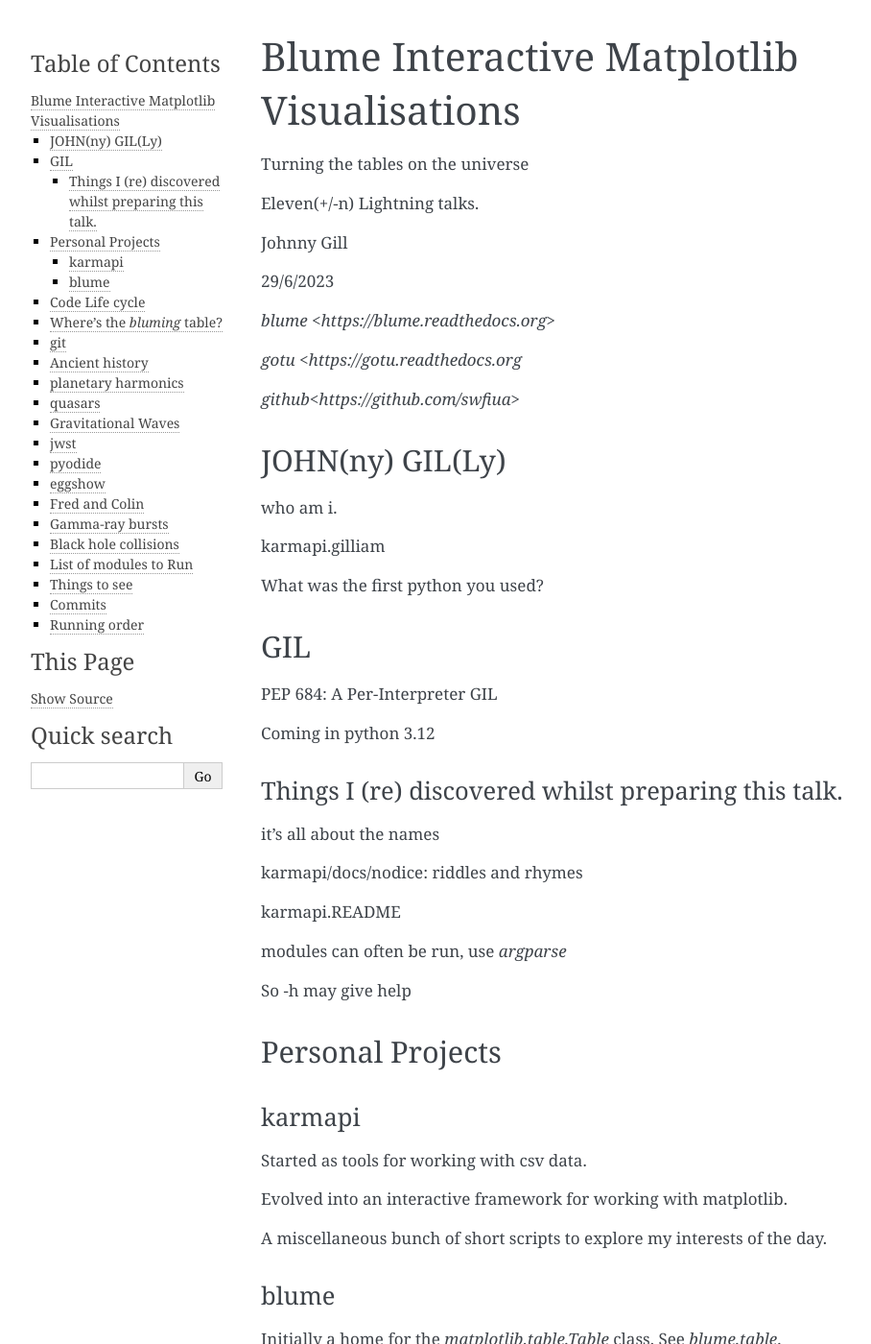
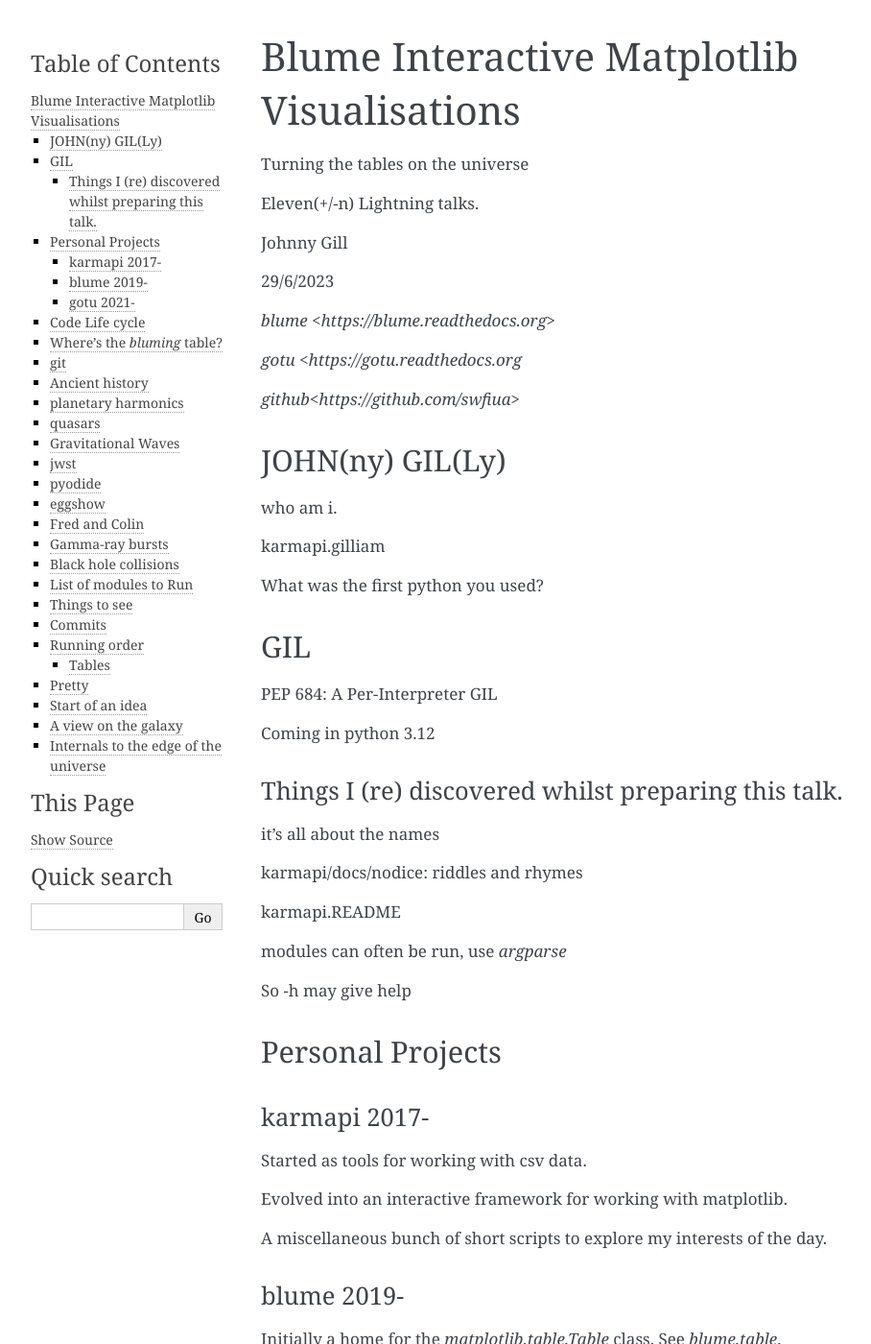
Before and after one commit to swfiua/gotu, a Sphinx documentation site: the page built from docs/tttotu.rst, in a window 1280 px wide and 1400 px high. Shown: the whole window at 96% size, without its empty margins (148-1056 px from the left). Built offline with Sphinx 7.4.7, drawn with Linux system fonts in a browser that asks for light colours; formulas are drawn with MathJax 3; some of the changed text lies outside the part shown.

Commit message:
latest tttotu mutterings

```diff
--- a/docs/tttotu.rst
+++ b/docs/tttotu.rst
@@ -46,12 +46,11 @@
 
 So -h may give help
 
-
 Personal Projects
 =================
 
-karmapi
--------
+karmapi 2017-
+------------
 
 Started as tools for working with csv data.
 
@@ -62,8 +61,8 @@
 
 
 
-blume
------
+blume 2019-
+----------
 
 Initially a home for the `matplotlib.table.Table` class.  See
 `blume.table`.
@@ -72,6 +71,20 @@
 * magic roundabout.
 
 Is there anything better than an editor and a console?
+
+gotu 2021-
+----------
+
+gotu.jwst
+
+gotu.wits
+
+blume.gaia
+
+gotu.aidss2
+
+blume.console
+
 
 Code Life cycle
 ===============
@@ -213,17 +226,36 @@
 
 blume.train
 
-karmapi.tankrain
+* karmapi.tankrain
 
-blume.examples.table_demo
+Tables
+------
 
-blume.examples.chess_table
+* blume.examples.table_demo
 
-blume.examples.legendary
+* blume.examples.chess_table
+
+* blume.examples.legendary
+
+Pretty
+======
 
 blume.mb
 
+Start of an idea
+================
+
 blume.gw
+
+A view on the galaxy
+====================
+
+blume.gaia
+
+gotu.wits
+
+Internals to the edge of the universe
+=====================================
 
 blume.console
 
```
